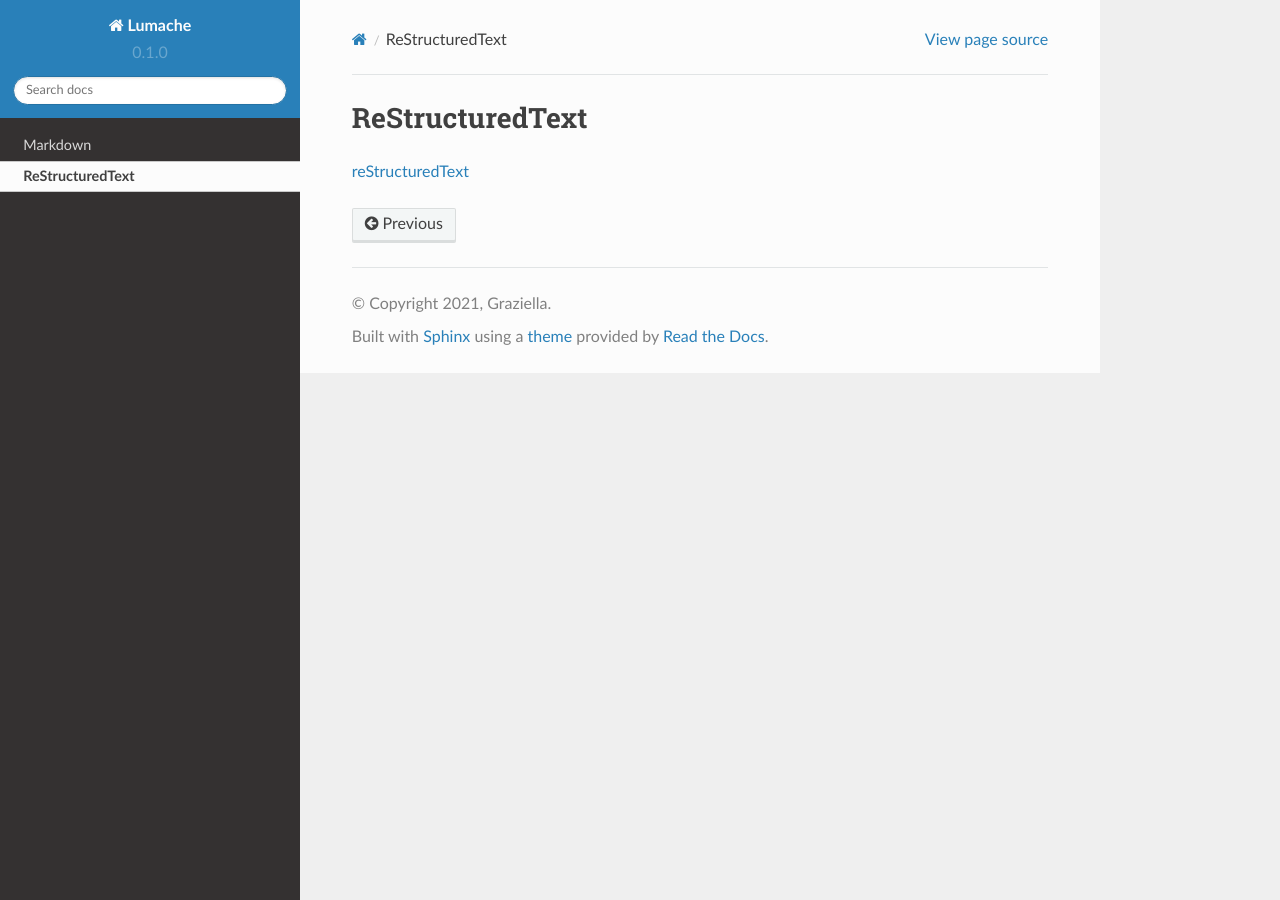
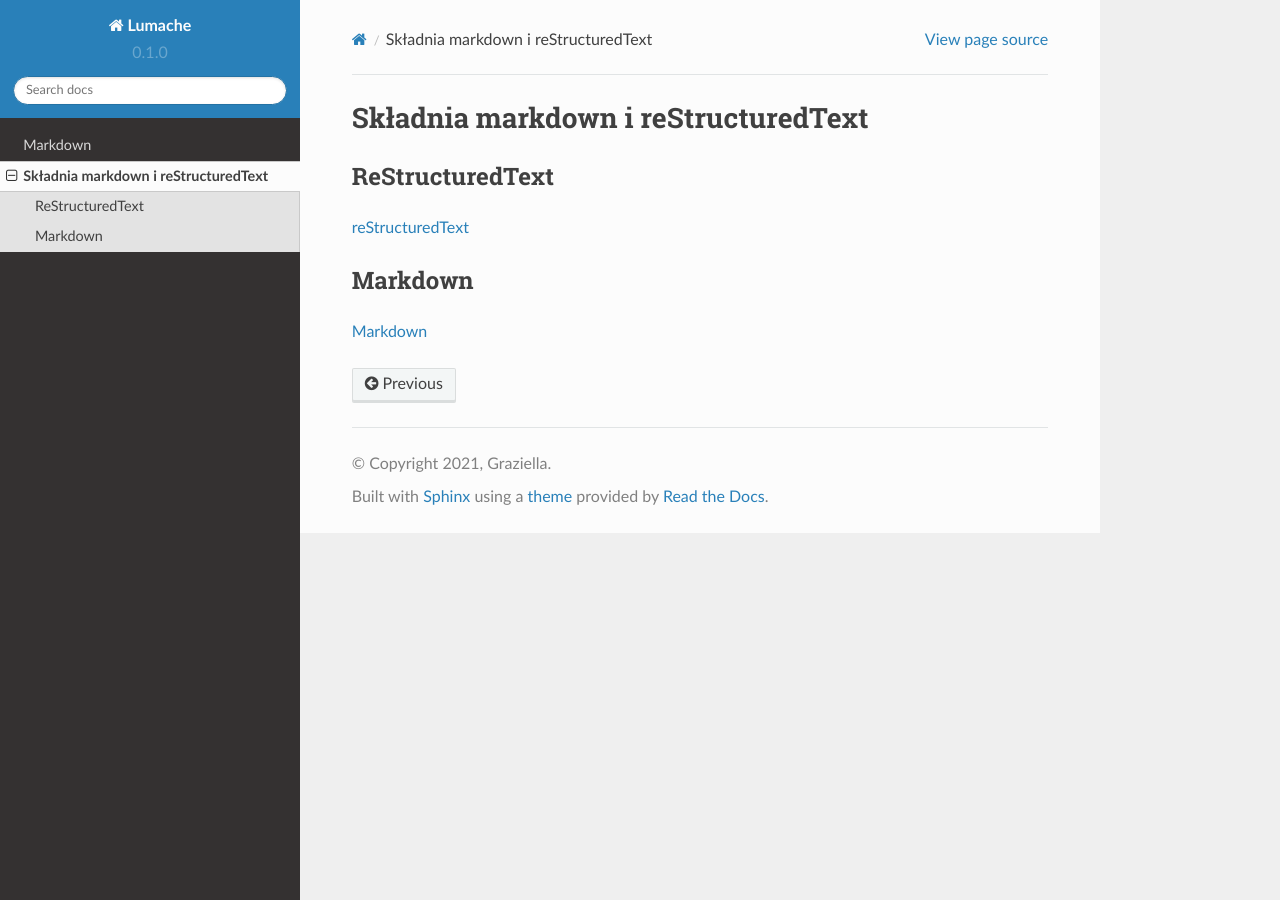
Before and after one commit to pwlll/pwlll-zse-4tr-pj-rtd, a Sphinx documentation site: the page built from docs/source/reStructuredText.rst, in a window 1280 px wide. Built offline with Sphinx 7.4.7 and the Read the Docs theme 2.0.0, drawn with Linux system fonts in a browser that asks for light colours; pages that are not in the unit, such as notebooks, are missing from menus.

Commit message:
Update reStructuredText.rst

```diff
--- a/docs/source/reStructuredText.rst
+++ b/docs/source/reStructuredText.rst
@@ -1,4 +1,12 @@
-==============
+===============
+Składnia markdown i reStructuredText
+===============
+
 ReStructuredText
 ==============
 `reStructuredText <https://github.com/pwlll/zse-4tr-pj-rtd/blob/main/docs/source/mod27_Sprawozdanie-RtD%20reStructuredText.odt>`_
+
+
+Markdown
+============
+`Markdown <https://github.com/pwlll/zse-4tr-pj-rtd/blob/main/docs/source/mod27_Sprawozdanie-RtD%20Markdown.odt>`_
```
